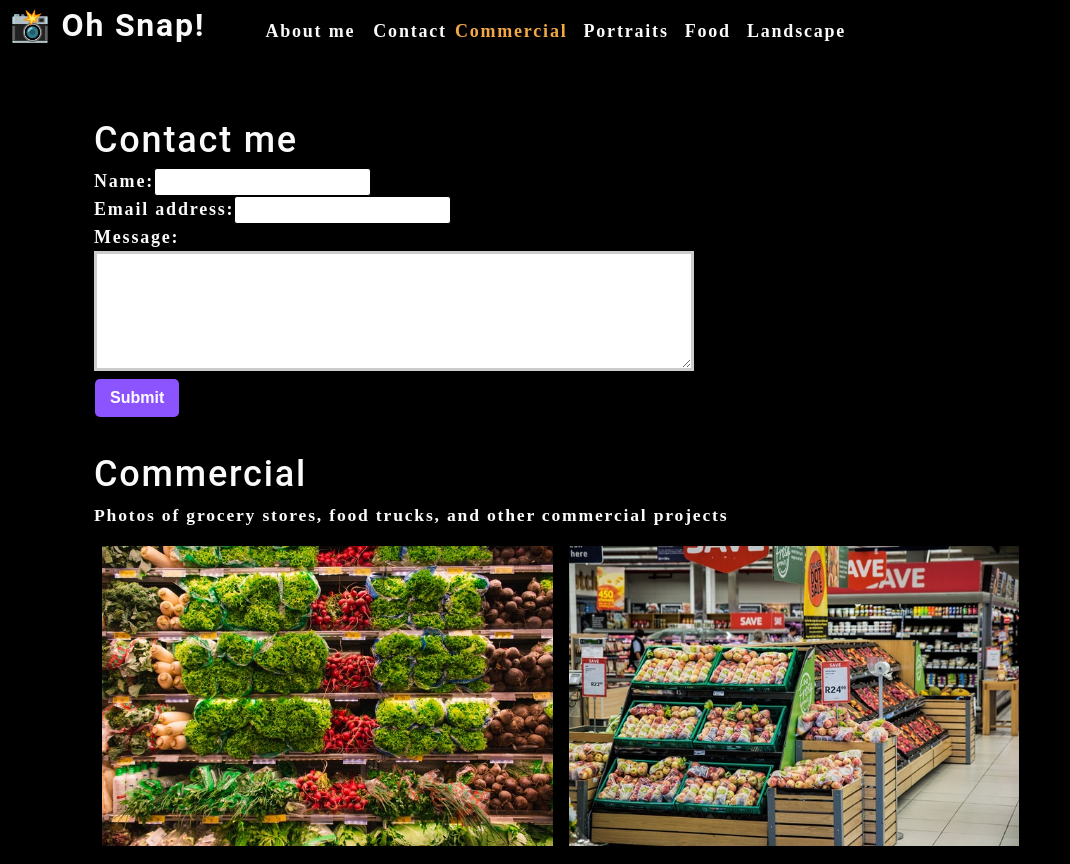
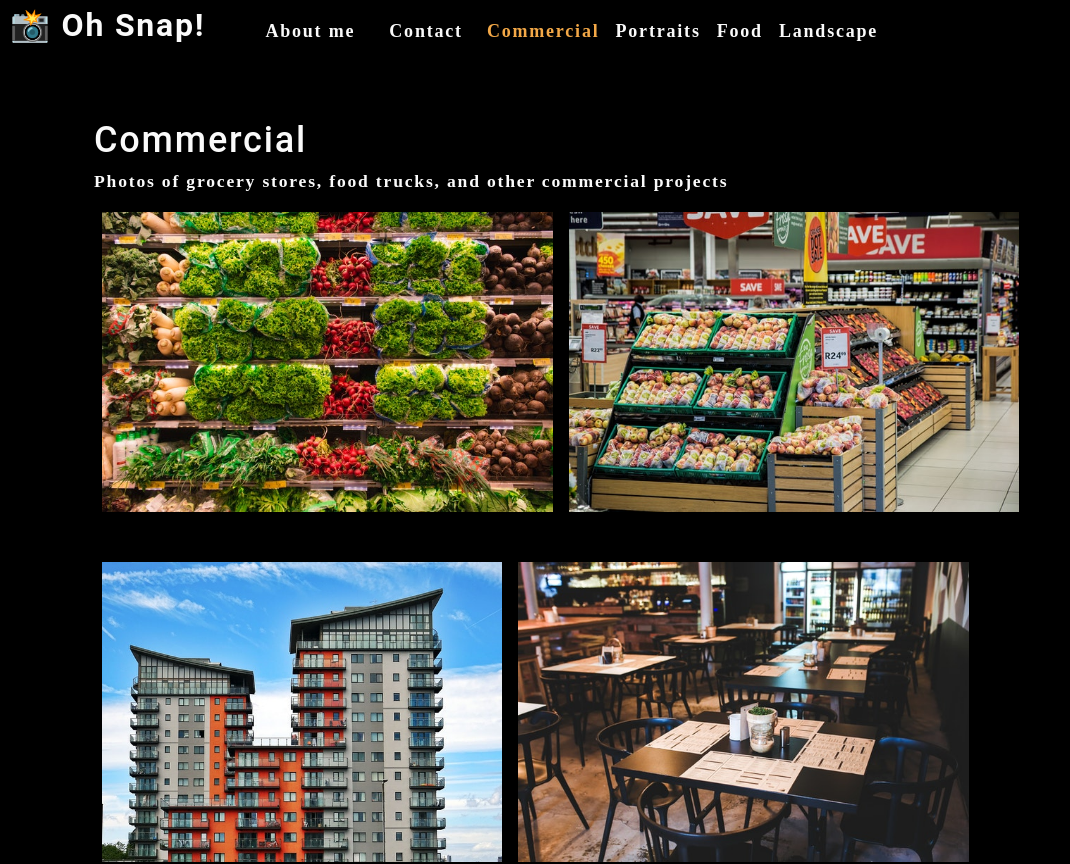
Before and after one commit to merriammassey/photo-port, a React (Create React App) app: page / in a window 1280 px wide. Shown: the top 864 px of the page, without its empty margins (0-1070 px from the left). Built offline with nearby package versions, Linux system fonts and the light colour scheme.

Commit message:
conditionally render contact form

```diff
--- a/src/App.js
+++ b/src/App.js
@@ -7,6 +7,8 @@ import Gallery from "./components/Gallery";
 import ContactForm from "./components/Contact";
 
 function App() {
+  //set initial value of contactSelected to false to prevent contact form from rendering on the homepage
+  const [contactSelected, setContactSelected] = useState(false);
   //moved categories/state up so it can be used in multiple siblings i.e. Nav and Gallery
   const [categories] = useState([
     {
@@ -26,15 +28,34 @@ function App() {
 
   return (
     <div>
+      {/* Updated to include contactSelected value as a prop for conditional rendering */}
+      {/* <Nav
+        categories={categories}
+        setCurrentCategory={setCurrentCategory}
+        currentCategory={currentCategory}
+      ></Nav> */}
+      {/* pass getter and setter functions into Nav component to allow it to modify state  */}
       <Nav
         categories={categories}
         setCurrentCategory={setCurrentCategory}
         currentCategory={currentCategory}
+        contactSelected={contactSelected}
+        setContactSelected={setContactSelected}
       ></Nav>
       <main>
+        {/* Below components edited to allow selective rendering
         <ContactForm></ContactForm>
         <Gallery currentCategory={currentCategory}></Gallery>
-        <About></About>
+        <About></About> */}
+        {/* if contact is not selected, render about and gallery otherwise render contact */}
+        {!contactSelected ? (
+          <>
+            <Gallery currentCategory={currentCategory}></Gallery>
+            <About></About>
+          </>
+        ) : (
+          <ContactForm></ContactForm>
+        )}
       </main>
     </div>
   );
--- a/src/components/Contact/index.js
+++ b/src/components/Contact/index.js
@@ -1,6 +1,10 @@
 import React, { useState } from "react";
+import { validateEmail } from "../../utils/helpers";
 
 function ContactForm() {
+  //declare error handling functions with useState hook
+  const [errorMessage, setErrorMessage] = useState("");
+
   //initialize the values of the state, clearing input fields and setting intial state to empty strings
   const [formState, setFormState] = useState({
     name: "",
@@ -10,10 +14,37 @@ function ContactForm() {
   const { name, email, message } = formState;
   //sync the internal state of the component formState with the user input from the DOM
   //onChange event listener will ensure that the handleChange function fires whenever a keystroke is typed into the input field
+  //onChange changed to onBlur to allow the user to finish typing and change focus from the field before error is rendered
   function handleChange(e) {
+    //validate email and other inputs using utility function
+    //if input is email, validate and assign function return to isValid
+    //use with error message useState const above
+    const isValid = validateEmail(e.target.value);
+
+    if (e.target.name === "email") {
+      console.log(isValid);
+    } else {
+      if (!e.target.value.length) {
+        setErrorMessage(`${e.target.name} is required.`);
+      } else {
+        setErrorMessage("");
+      }
+      console.log("errorMessage", errorMessage);
+    }
+    // isValid conditional statement
+    //assign error message based on isValid value
+    if (!isValid) {
+      setErrorMessage("Your email is invalid.");
+    } else {
+      setErrorMessage("");
+    }
     //updated from setFormState({ ...formState, name: e.target.value });
     //to include all property names of formState(name, email, and message) and use [] to create dynamic property names
     setFormState({ ...formState, [e.target.name]: e.target.value });
+    //wrap setter function in conditional so it only updates if the form data has passed quality tests
+    if (!errorMessage) {
+      setFormState({ ...formState, [e.target.name]: e.target.value });
+    }
   }
 
   //console.log(formState);
@@ -32,7 +63,7 @@ function ContactForm() {
             type="text"
             name="name"
             defaultValue={name}
-            onChange={handleChange}
+            onBlur={handleChange}
           />
         </div>
         <div>
@@ -41,7 +72,7 @@ function ContactForm() {
             type="email"
             name="email"
             defaultValue={email}
-            onChange={handleChange}
+            onBlur={handleChange}
           />
         </div>
         <div>
@@ -50,9 +81,15 @@ function ContactForm() {
             name="message"
             rows="5"
             defaultValue={message}
-            onChange={handleChange}
+            onBlur={handleChange}
           />
         </div>
+        {/* conditionally render validation error to UI */}
+        {errorMessage && (
+          <div>
+            <p className="error-text">{errorMessage}</p>
+          </div>
+        )}
         <button type="submit">Submit</button>
       </form>
     </section>
--- a/src/components/Nav/index.js
+++ b/src/components/Nav/index.js
@@ -21,7 +21,14 @@ function Nav(props) {
   ]); */
 
   //destructuring props
-  const { categories = [], setCurrentCategory, currentCategory } = props;
+  //updated on 20.4.6. to deconstruct contactSelected and setContactSelected from props
+  const {
+    categories = [],
+    setCurrentCategory,
+    currentCategory,
+    contactSelected,
+    setContactSelected,
+  } = props;
 
   //use useEffect hook to trigger rerender and update the brower tab to reflect category selection
   useEffect(() => {
@@ -42,21 +49,36 @@ function Nav(props) {
       <nav>
         <ul className="flex-row">
           <li className="mx-2">
-            <a href="#about">About me</a>
+            <a
+              data-testid="about"
+              href="#about"
+              // updated to add click handler to selectively render contact form
+              //when about is selected, contactSelected is false
+              onClick={() => setContactSelected(false)}
+            >
+              About me
+            </a>
           </li>
-          <li>
-            <span>Contact</span>
+          {/* updated to add conditional styling that indicates current active item */}
+          <li className={`mx-2 ${contactSelected && "navActive"}`}>
+            {/* updated with click handler */}
+            <span onClick={() => setContactSelected(true)}>Contact</span>{" "}
           </li>
           {categories.map((category) => (
             <li
               className={`mx-1 ${
-                currentCategory.name === category.name && "navActive"
+                // updated with conditional for contactSelected..navActive only assigned if Contact isn't selected and current category is selected
+                currentCategory.name === category.name &&
+                !contactSelected &&
+                "navActive"
               }`}
               key={category.name}
             >
               <span
                 onClick={() => {
                   setCurrentCategory(category);
+                  // updated with contactSelected condition
+                  setContactSelected(false);
                 }}
               >
                 {capitalizeFirstLetter(category.name)}
```
